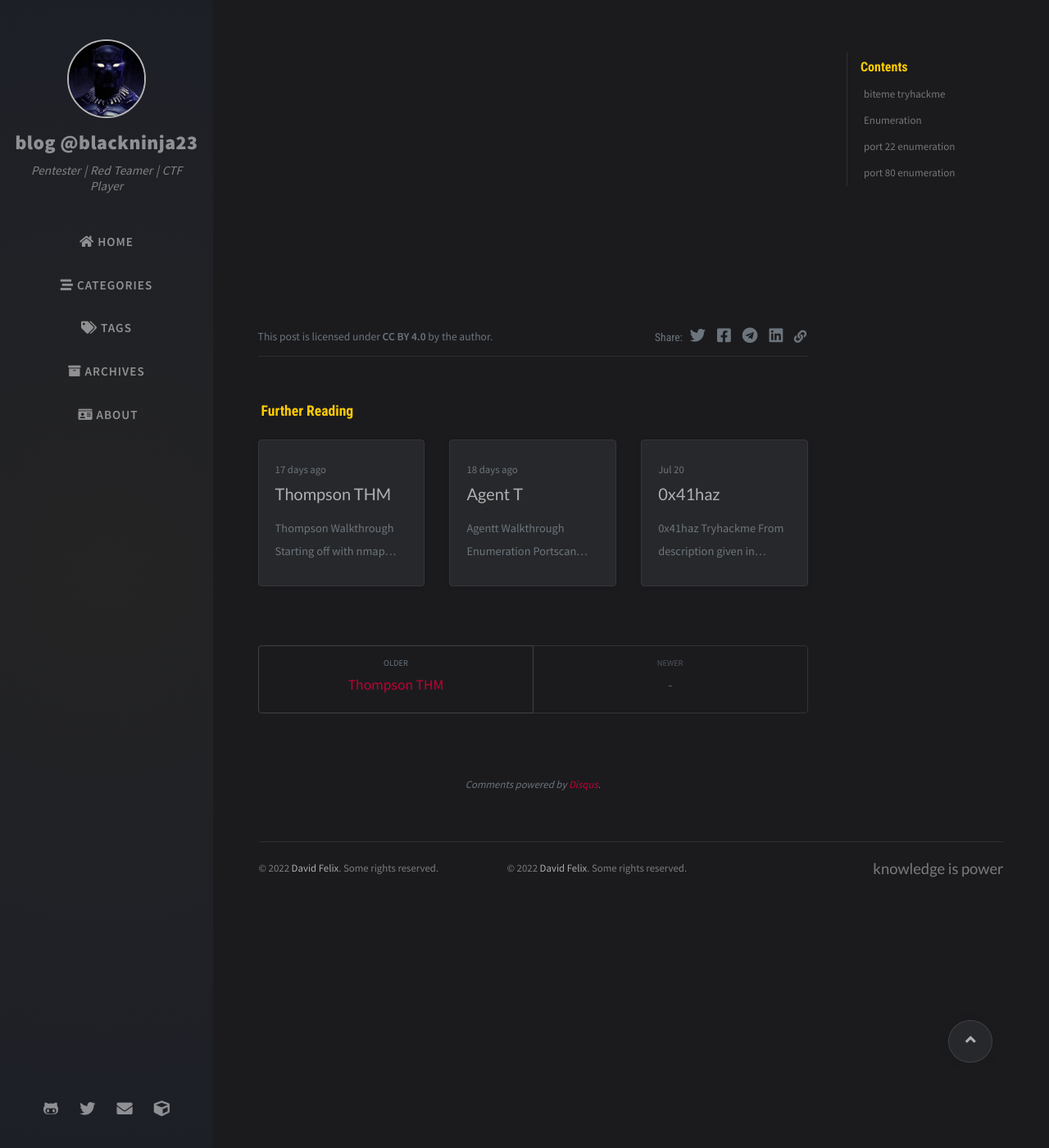
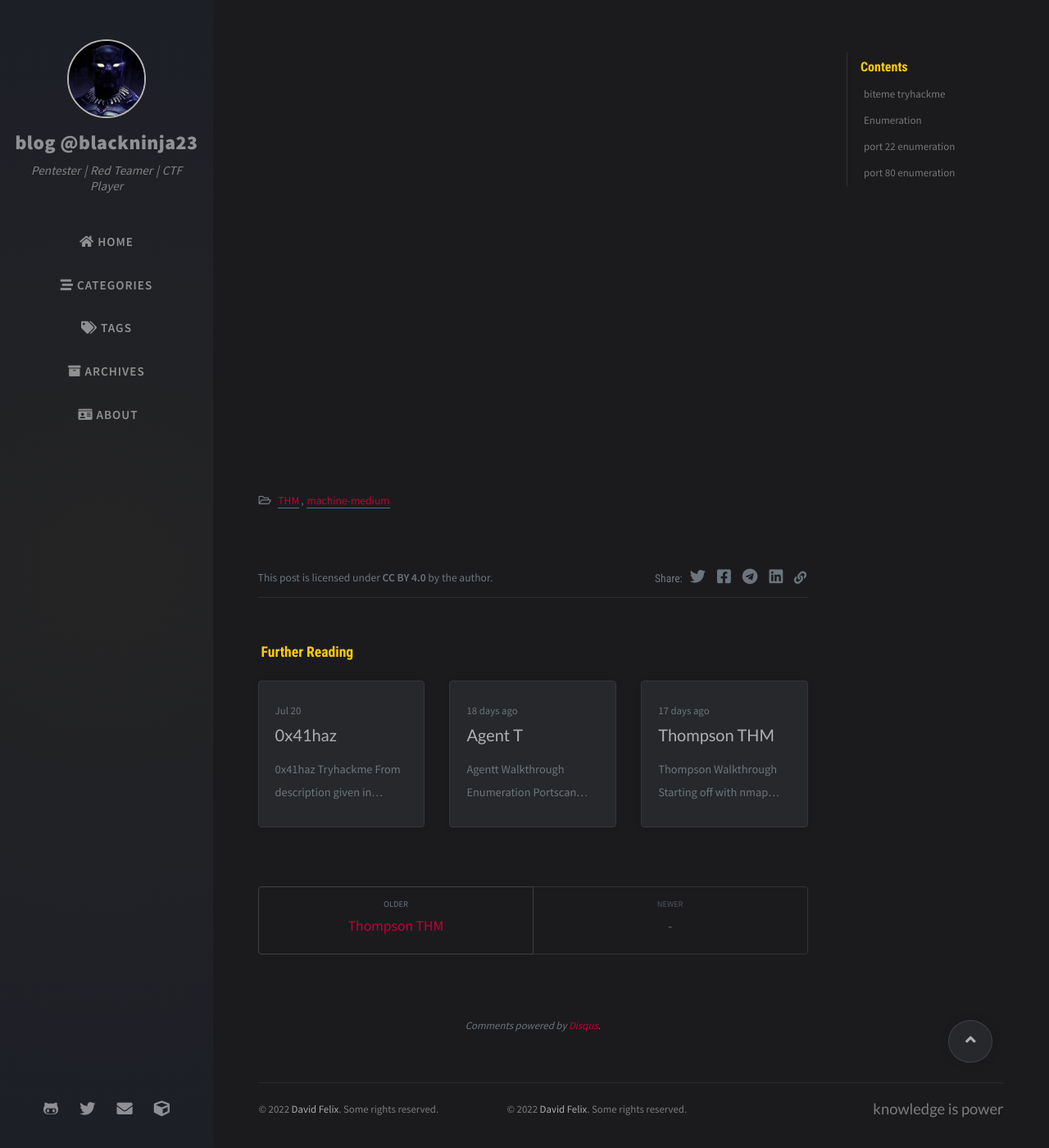
Before and after one commit to blackninja23/blackninja23.github.io, a Jekyll site: the page built from _posts/biteme-THM/2022-08-24-biteme THM.md, in a window 1280 px wide and 1400 px high, scrolled down 21365 px. Shown: the whole window at 82% size. Built offline with Jekyll 4.4.1, drawn with Linux system fonts in a browser that asks for light colours; nearby versions of some CDN libraries; comment, search, counter and statistics services are not loaded; some of the changed text lies outside the part shown.

Commit message:
Update 2022-08-24-biteme THM.md

```diff
--- a/_posts/biteme-THM/2022-08-24-biteme THM.md
+++ b/_posts/biteme-THM/2022-08-24-biteme THM.md
@@ -1,3 +1,11 @@
+---
+layout: post
+title: "biteme"
+date: 2022-08-24
+categories: [THM, machine-medium]
+image: /assets/img/bitemeTHM/biteme.png
+---
+
 # biteme tryhackme
 # Enumeration
 **port scan**
```
